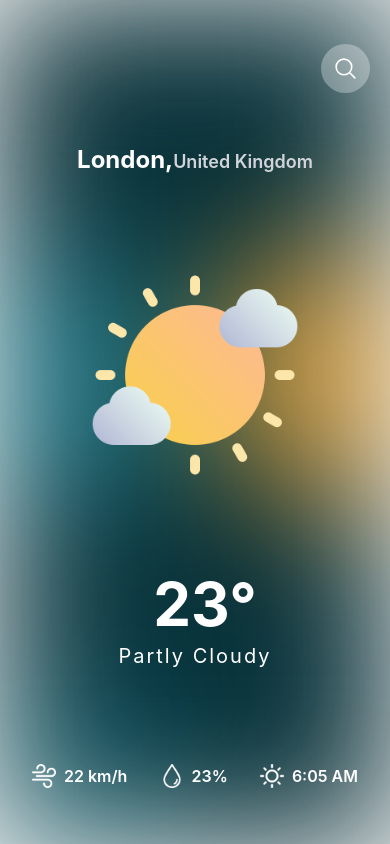
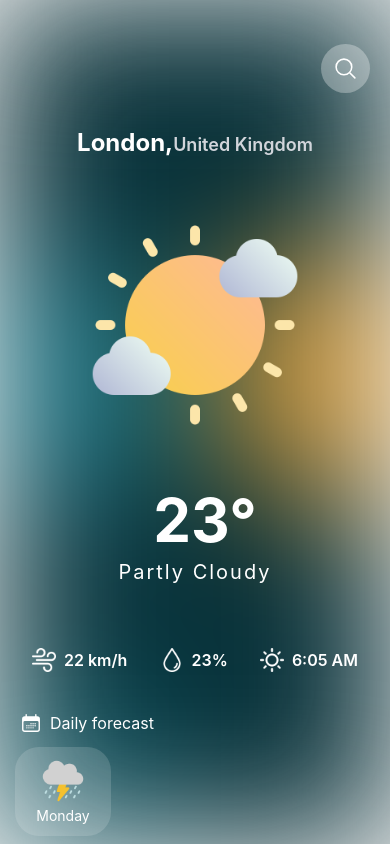
Before and after one commit to jurecapuder/react_native_weather, a React Native app: screen /Home in a window 390 px wide. Built offline with nearby package versions, Linux system fonts and the light colour scheme.

Commit message:
Add ScrollView for upcoming forecast

```diff
--- a/screens/HomeScreen.js
+++ b/screens/HomeScreen.js
@@ -1,10 +1,10 @@
-import { View, Text, SafeAreaView, Image, TextInput, TouchableOpacity } from 'react-native';
+import { View, Text, SafeAreaView, Image, TextInput, TouchableOpacity, ScrollView } from 'react-native';
 import React, { useState } from 'react';
 import { StatusBar } from 'expo-status-bar';
 import { theme } from "../theme";
 
 import { MagnifyingGlassIcon } from 'react-native-heroicons/outline';
-import { MapPinIcon } from 'react-native-heroicons/solid';
+import { MapPinIcon, CalendarDaysIcon } from 'react-native-heroicons/solid';
 
 export default function HomeScreen() {
   const [showSearch, toggleSearch] = useState(false);
@@ -153,6 +153,40 @@ export default function HomeScreen() {
             </View>
           </View>
         </View>
+
+        {/* Upcoming forecast */}
+        <View className="mb-2 space-y-3">
+          <View className="flex-row items-center mx-5 space-x-2">
+            <CalendarDaysIcon
+              size="22"
+              color="white"
+            />
+
+            <Text className="text-white text-base">
+              Daily forecast
+            </Text>
+          </View>
+
+          <ScrollView
+            horizontal
+            contentContainerStyle={{paddingHorizontal: 15}}
+            showsHorizontalScrollIndicator={false}
+          >
+            <View
+              className="flex-1 justify-center items-center w-24 rounded-3xl py-3 space-y-1 mr-4"
+              style={{backgroundColor: theme.bgWhite(0.15)}}
+            >
+              <Image
+                source={require('../assets/images/heavyrain.png')}
+                className="h-11 w-11"
+              />
+
+              <Text className="text-white">
+                Monday
+              </Text>
+            </View>
+          </ScrollView>
+        </View>
       </SafeAreaView>
     </View>
   )
```
